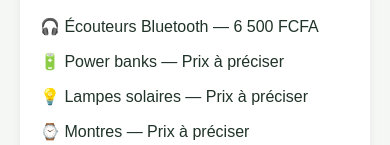
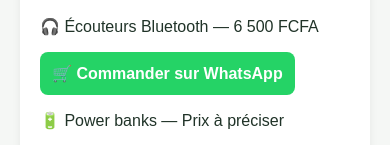
Before and after one commit to absamagroshop/absam-agro-shop, a website: page index.html in a window 390 px wide. Shown: the part 1107-1252 px from the top of the page. Drawn offline with Linux system fonts and the light colour scheme.

Commit message:
Add WhatsApp order link for Bluetooth headphones

```diff
--- a/index.html
+++ b/index.html
@@ -46,6 +46,7 @@
           <h3>🛍️ Notre catalogue</h3>
 <img src="images/file_00000000fc38820a82c9289b8b2c107c.png" alt="Écouteurs Bluetooth ABSAM AGRO SHOP" style="width:100%;max-width:450px;height:auto;border-radius:10px;">
             <p>🎧 Écouteurs Bluetooth — 6 500 FCFA</p>
+       <a href="https://wa.me/2290166121451?text=Bonjour%20ABSAM%20AGRO%20SHOP%2C%20je%20souhaite%20commander%20les%20%C3%A9couteurs%20Bluetooth%20%C3%A0%206%20500%20FCFA." target="_blank" rel="noopener noreferrer" style="display:inline-block;background:#25D366;color:white;padding:12px;border-radius:8px;text-decoration:none;font-weight:bold;">🛒 Commander sur WhatsApp</a>
               <p>🔋 Power banks — Prix à préciser</p>
                 <p>💡 Lampes solaires — Prix à préciser</p>
                   <p>⌚ Montres — Prix à préciser</p>
```
